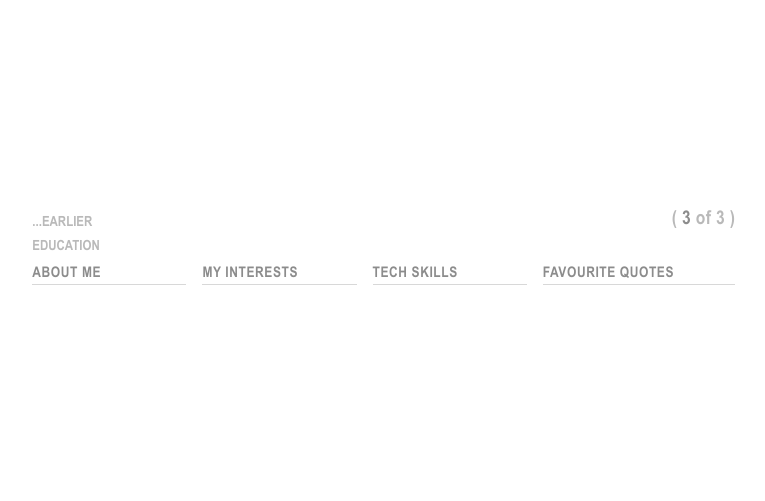
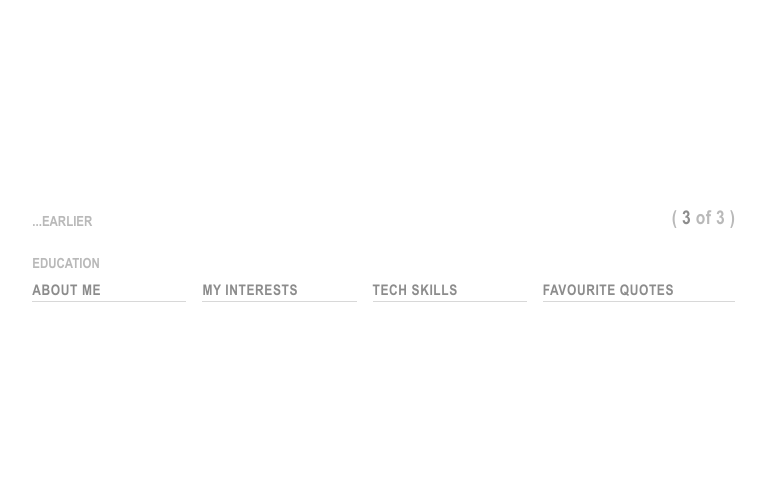
Before and after one commit to Ikatrefon/job-search, a FastAPI app: template template/template.html in a window 1280 px wide. Shown: the part 2082-2583 px from the top of the page, without its empty margins (13-778 px from the left). Run offline with FastAPI, Linux system fonts and the light colour scheme; the template is opened without the code that fills it, so the values that code supplies are empty.

Commit message:
Strona 3: wiekszy odstep nad naglowkiem EDUCATION (od pracy GREY)

```diff
--- a/template/template.html
+++ b/template/template.html
@@ -71,7 +71,7 @@
   .job3 { margin-bottom: 9pt; }
   .job3 .job2-head { margin-bottom: 3pt; }
   .job3 ul.bul { font-size: 11pt; line-height: 1.16; }
-  .edu-h { margin: 4pt 0 3pt; }   /* nagłówek EDUCATION w stylu „…EARLIER" (lewa strona) */
+  .edu-h { margin: 17pt 0 3pt; }   /* nagłówek EDUCATION w stylu „…EARLIER" (lewa strona); odstęp od pracy GREY */
   .edu-svg { width: 527pt; margin: 0 0 6pt; }
   .edu-svg svg { width: 100%; height: auto; display: block; }
 
```
Also changed, not shown: podglad/CV_strona_3.png.
